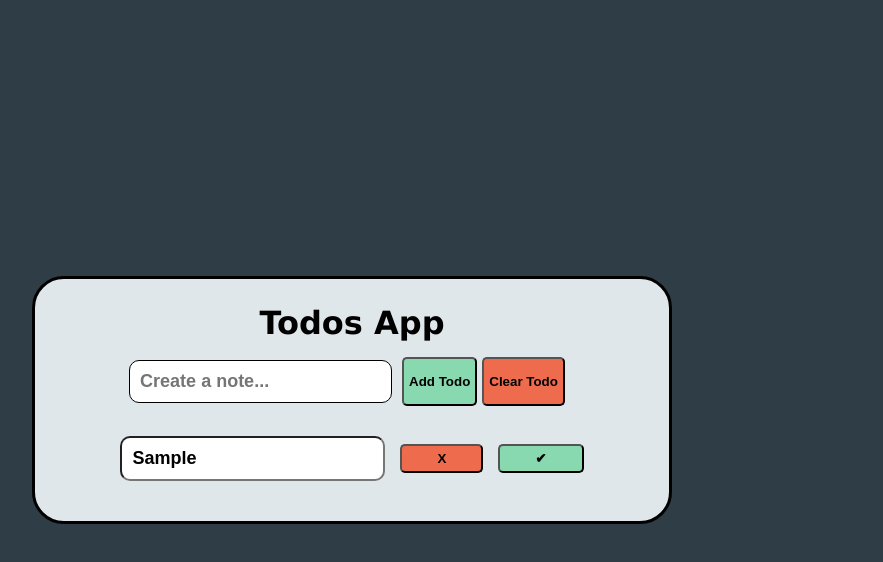
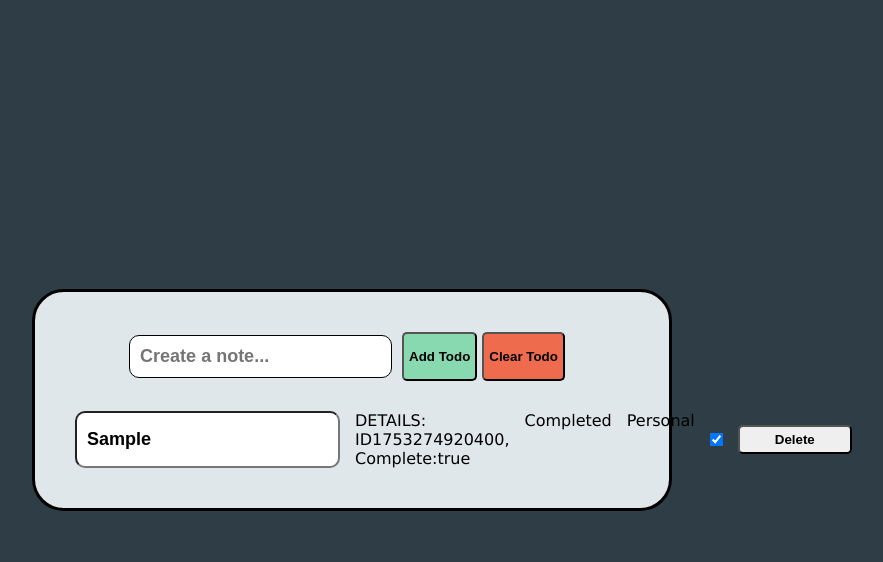
Before and after one commit to ron02dev/react-todo, a React (Vite) app: page / in a window 1280 px wide. Both pictures are taken after typing "Sample" into the empty fields and a click on the button "Add Todo". Shown: the top 562 px of the page, without its empty margins (288-1171 px from the left). Built offline with nearby package versions, Linux system fonts and the light colour scheme.

Commit message:
react-hooks halfway done

```diff
--- a/src/App.jsx
+++ b/src/App.jsx
@@ -1,47 +1,77 @@
-import { useState } from "react";
+import { createContext, useReducer} from "react";
 import "./Styles/App.scss";
 import InputBar from "./Components/InputBar";
 import TodosList from "./Components/TodosList";
+
+export const ACTIONS = {
+  ADD_TODO: "add-todo",
+  DELETE_TODO: "delete-todo",
+  TOGGLE_AS_DONE: "done-todo",
+  ADD_TO_CATEGORY_TODO: "add-to-category",
+  EDIT_TODO: "edit-todo",
+  CLEAR_TODO: "clear-todo",
+};
+
+
+function reducer(todos, action) {
+  switch (action.type) {
+
+    case ACTIONS.ADD_TODO:
+      return [...todos, newTodo(action.payload.inputText)];
+      break;
+    case ACTIONS.TOGGLE_AS_DONE:
+      return todos.map((todo) => {
+        if (action.payload.id === todo.id) {
+          return { ...todo, isComplete: !todo.isComplete };
+        }
+        return todo;
+      });
+      break;
+    case ACTIONS.DELETE_TODO:
+      return todos.filter((todo) => {
+        return todo.id !== action.payload.id;
+      });
+      break;
+      case ACTIONS.CLEAR_TODO:
+        return []
+      break;
+      case ACTIONS.EDIT_TODO:
+
+  }
+}
+
+function newTodo(user_input) {
+  return {
+    id: Date.now(),
+    context: user_input,
+    isComplete: true,
+    category: ["Personal"],
+  };
+}
+
+
+
+export const dispatchContext = createContext(null)
+
+
+
 function App() {
-  const [todos, setTodos] = useState([]);
+  const [todos, dispatch] = useReducer(reducer, []);
 
-  function handleCreate(newItem) {
-    newItem && setTodos((todos)=>[...todos,newItem])
+
+
+  function handleCreateTodo(inputText) {
+    dispatch({ type: ACTIONS.ADD_TODO, payload: { inputText } });
   }
 
-  function handleDeleteAll() {
-    setTodos([])
-  }
-
-  function handleDelete(event,_index) {
-    event.preventDefault();
-    const newArray = todos.filter((item,itemIndex)=>{
-      console.log(itemIndex)
-      return itemIndex !== _index
-    })
-   setTodos(newArray)
-  }
-
-  function handleEditTodo(event,index){
-    event.preventDefault();
-    const value = event.target.value
-    const newArray = [...todos]
-    newArray[index] = value
-    setTodos(newArray)
-  }
+  console.log(todos);
 
   return (
     <>
-      <h1 className="app-title">Todos App</h1>
-      <InputBar onCreate={handleCreate} onDeleteAll={handleDeleteAll} />
-
-      <section className="item-list-container">
-         {todos.length ? (
-        <TodosList lists={todos} onDelete={handleDelete} onEditTodo={handleEditTodo} />
-      ) : (
-        <p>Add some items to your list to get started!</p>
-      )}
-      </section>
+    <dispatchContext.Provider value={dispatch}>
+            <InputBar onCreate={handleCreateTodo}/>
+      {todos && <TodosList todos={todos}/>}
+    </dispatchContext.Provider>
     </>
   );
 }
--- a/src/Components/InputBar.jsx
+++ b/src/Components/InputBar.jsx
@@ -1,14 +1,15 @@
-import { useState } from 'react'
+import { useState,useContext } from 'react'
 import './Styles/Components.scss'
-function InputBar({onCreate,onDeleteAll}) {
+import { ACTIONS } from '../App'
+import { dispatchContext } from '../App'
+function InputBar({onCreate}) {
 
     const [input,setInput] =useState('')
-
+    const dispatch = useContext(dispatchContext)
 
     const handleInput = (event)=>{
         console.log(event.target.value)
         setInput(event.target.value)
-
     }
 
     const handleSubmit = (event) => {
@@ -24,7 +25,7 @@ function InputBar({onCreate,onDeleteAll}) {
             </form>
             <section>
                 <button className='add-btn' onClick={handleSubmit}>Add Todo</button>
-                <button className='clr-btn' onClick={onDeleteAll}>Clear Todo</button>
+                <button className='clr-btn' onClick={()=>{dispatch({type:ACTIONS.CLEAR_TODO})}}>Clear Todo</button>
             </section>
         </div>
     )
--- a/src/Components/TodosList.jsx
+++ b/src/Components/TodosList.jsx
@@ -1,26 +1,45 @@
-import { useState } from "react";
+import { useContext } from "react";
 import "./Styles/Components.scss";
-function TodosList({ lists, onDelete,onEditTodo}) {
-  console.log(lists);
+import { ACTIONS } from "../App";
+import { dispatchContext } from "../App";
+function TodosList({ todos}) {
 
-    const [isMarked,setIsMarked] =useState(false)
-
-  function handleMarked(){
-    setIsMarked(!isMarked)
-    console.log(isMarked)
-  }
+  const dispatch = useContext(dispatchContext)
 
   return (
     <ul className="list-container">
-      {lists.map((content, id) => {
+      {todos.map((object, id) => {
         return <li key={id}>
 
-            <input className={isMarked? `completed` : ``} onChange={(e)=>{onEditTodo(e,id)}}  type="text" value={content} />
-            <button className="del-btn"  onClick={(e)=>{onDelete(e,id)}}>X</button>
-            <button className="check-btn" onClick={handleMarked}>✔</button>
+            <input  type="text" value={object.context} />
+            <p>DETAILS: ID{object.id}, Complete:{object.isComplete.toString()}</p>
+            <label htmlFor="check">Completed</label>
+            {
+           <Categories categories={object.category}/>
+            }
+           <input type="checkbox" name="check"  defaultChecked={object.isComplete.toString()} onClick={()=>{dispatch({type:ACTIONS.TOGGLE_AS_DONE, payload:{id:object.id}})}} />
+              <button onClick={()=>{dispatch({type: ACTIONS.DELETE_TODO, payload:{id:object.id}})}}>Delete</button>
         </li>;
       })}
     </ul>
   );
 }
+
+
+
+function Categories({categories}){
+        return (
+          <ul>
+            {
+              categories.map((item,id)=>{
+               return( <li key={id}>{item}</li>)
+              })
+            }
+
+            </ul>
+        )
+
+}
+
+
 export default TodosList;
```
